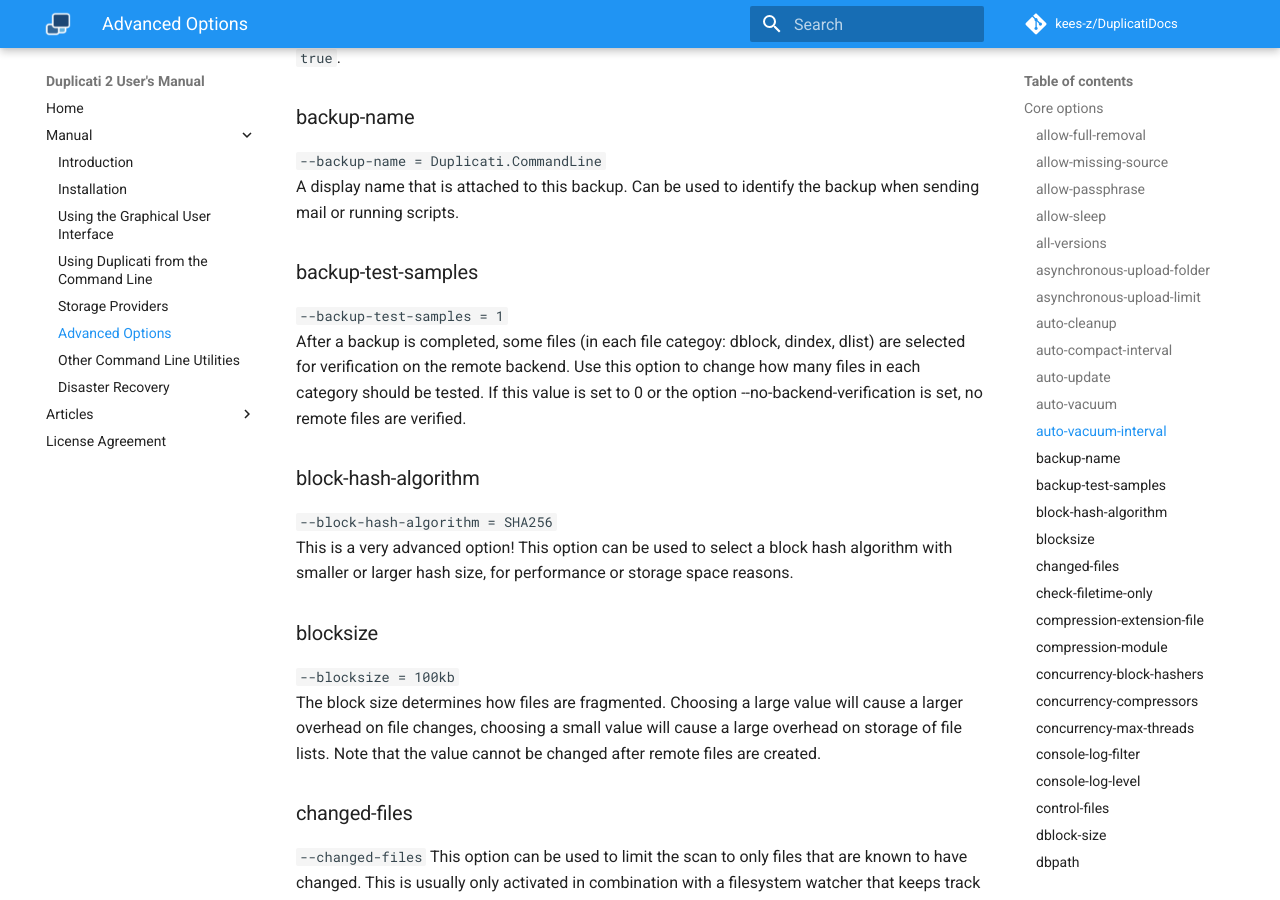
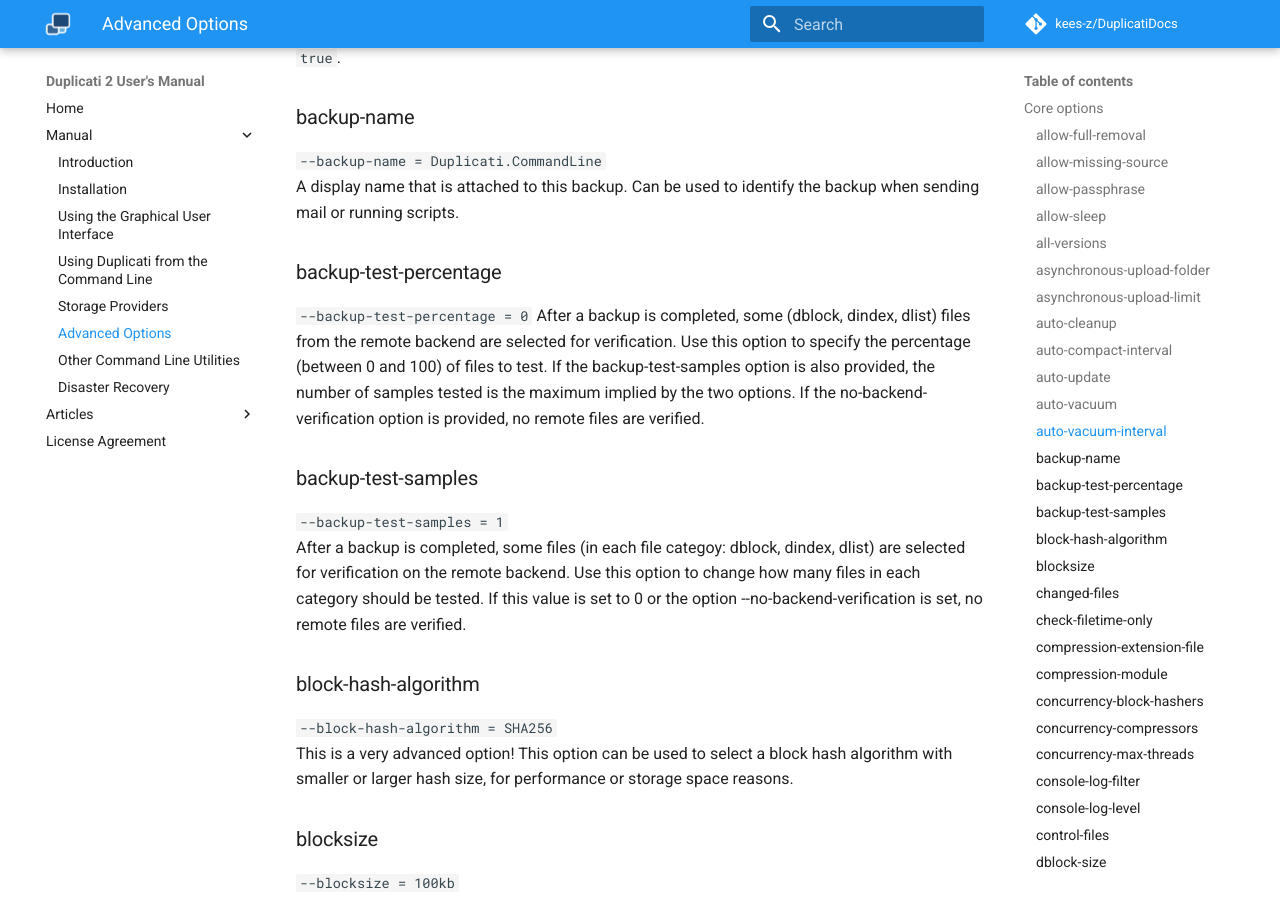
Before and after one commit to kees-z/DuplicatiDocs, an MkDocs documentation site: the page built from docs/06-advanced-options.md, in a window 1280 px wide and 900 px high, scrolled down 2483 px. Built offline with MkDocs 1.6.1 and Material for MkDocs 9.7.7, drawn with Linux system fonts in a browser that asks for light colours; comment, search, counter and statistics services are not loaded; old or Windows-style settings are respelled for this version of MkDocs.

Commit message:
Update 06-advanced-options.md
Added advanced option --backup-test-percentage.

```diff
--- a/docs/06-advanced-options.md
+++ b/docs/06-advanced-options.md
@@ -58,6 +58,10 @@ The minimum amount of time that must elapse after the last vacuum before another
 ### backup-name
 `--backup-name = Duplicati.CommandLine`
 A display name that is attached to this backup. Can be used to identify the backup when sending mail or running scripts.
+
+### backup-test-percentage
+`--backup-test-percentage = 0`
+After a backup is completed, some (dblock, dindex, dlist) files from the remote backend are selected for verification. Use this option to specify the percentage (between 0 and 100) of files to test. If the backup-test-samples option is also provided, the number of samples tested is the maximum implied by the two options. If the no-backend-verification option is provided, no remote files are verified.
 
 ### backup-test-samples
 `--backup-test-samples = 1`
```
